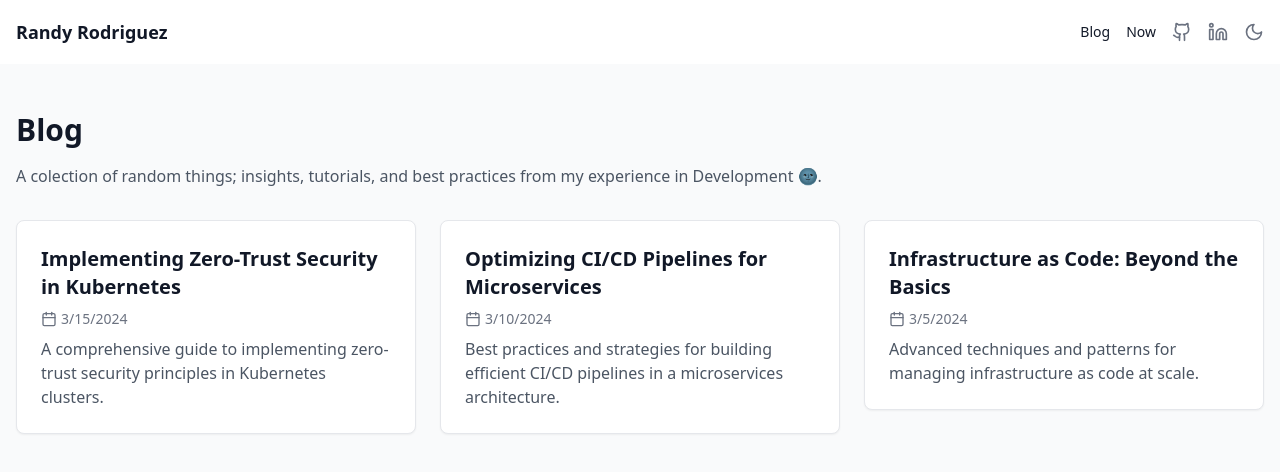
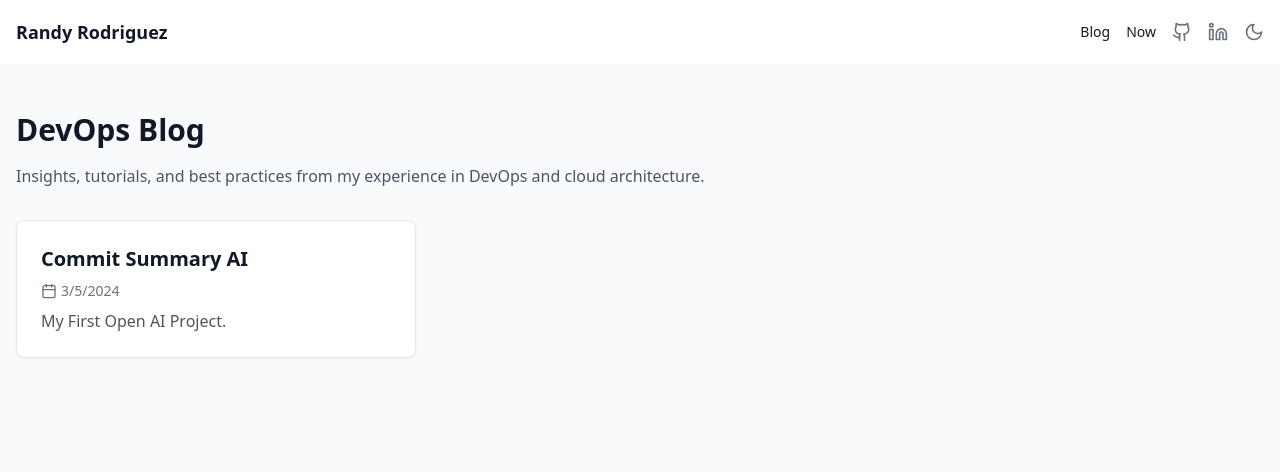
Before and after one commit to Rvndyr/rvndyr.github.io, a React (Vite) app: page /blog in a window 1280 px wide. Shown: the top 472 px of the page. Built offline with nearby package versions, Linux system fonts and the light colour scheme.

Commit message:
fixed linking issue with blog

```diff
--- a/src/pages/Blog.tsx
+++ b/src/pages/Blog.tsx
@@ -14,22 +14,10 @@ interface BlogPost {
 
 const posts: Omit<BlogPost, 'content'>[] = [
   {
-    title: "Implementing Zero-Trust Security in Kubernetes",
-    excerpt: "A comprehensive guide to implementing zero-trust security principles in Kubernetes clusters.",
-    date: "2024-03-15",
-    slug: "zero-trust-kubernetes"
-  },
-  {
-    title: "Optimizing CI/CD Pipelines for Microservices",
-    excerpt: "Best practices and strategies for building efficient CI/CD pipelines in a microservices architecture.",
-    date: "2024-03-10",
-    slug: "optimizing-cicd-pipelines"
-  },
-  {
-    title: "Infrastructure as Code: Beyond the Basics",
-    excerpt: "Advanced techniques and patterns for managing infrastructure as code at scale.",
+    title: "Commit Summary AI",
+    excerpt: "My First Open AI Project.",
     date: "2024-03-05",
-    slug: "infrastructure-as-code-advanced"
+    slug: "commit-summary"
   }
 ];
 
@@ -77,13 +65,13 @@ export function Blog() {
           className="text-3xl font-bold dark:text-white"
           variants={fadeInUp}
         >
-          Blog
+          DevOps Blog
         </motion.h1>
         <motion.p
           className="mt-4 text-gray-600 dark:text-gray-300"
           variants={fadeInUp}
         >
-          A colection of random things; insights, tutorials, and best practices from my experience in Development 🌚.
+          Insights, tutorials, and best practices from my experience in DevOps and cloud architecture.
         </motion.p>
         <motion.div
           className="mt-8 grid gap-6 sm:grid-cols-2 lg:grid-cols-3"
```
